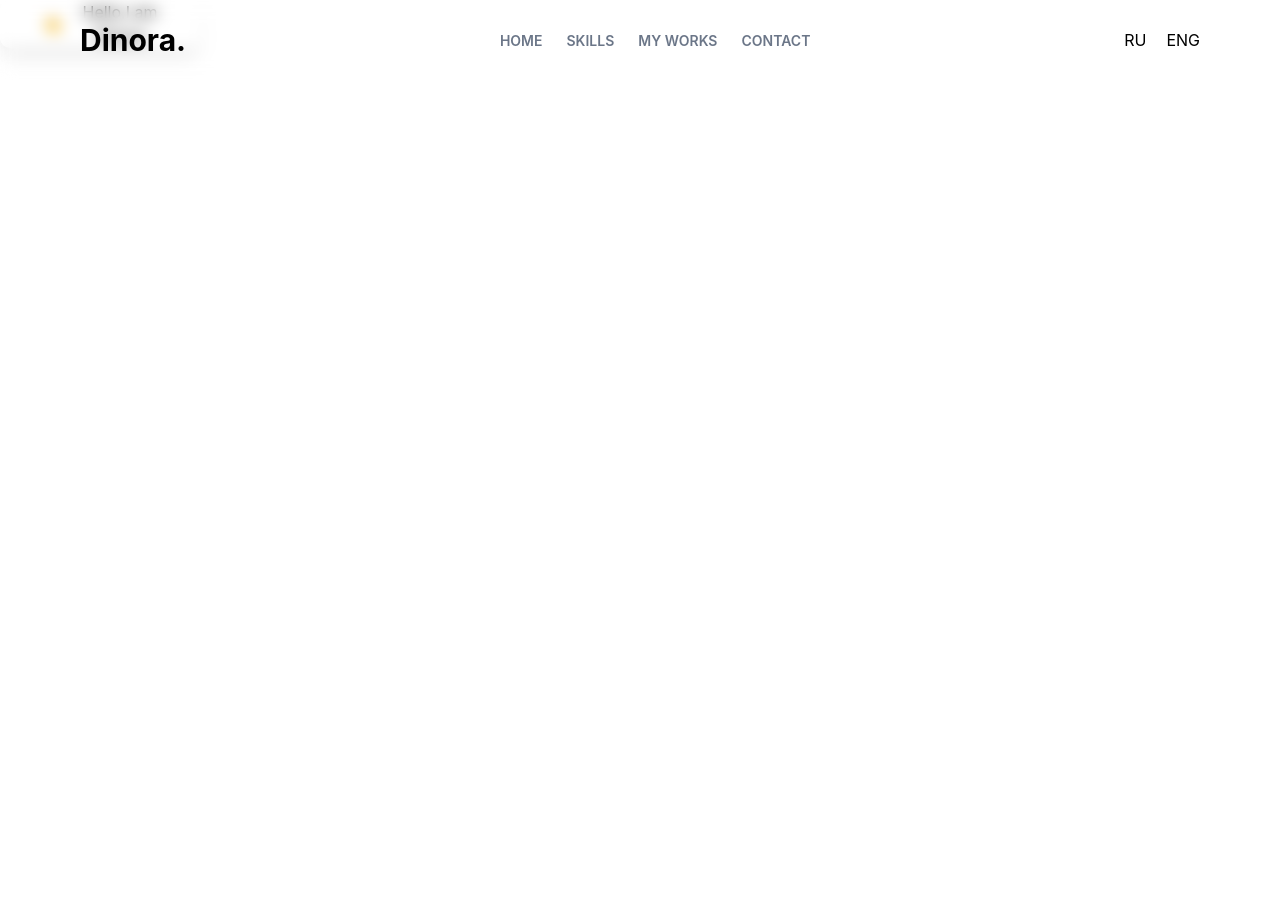
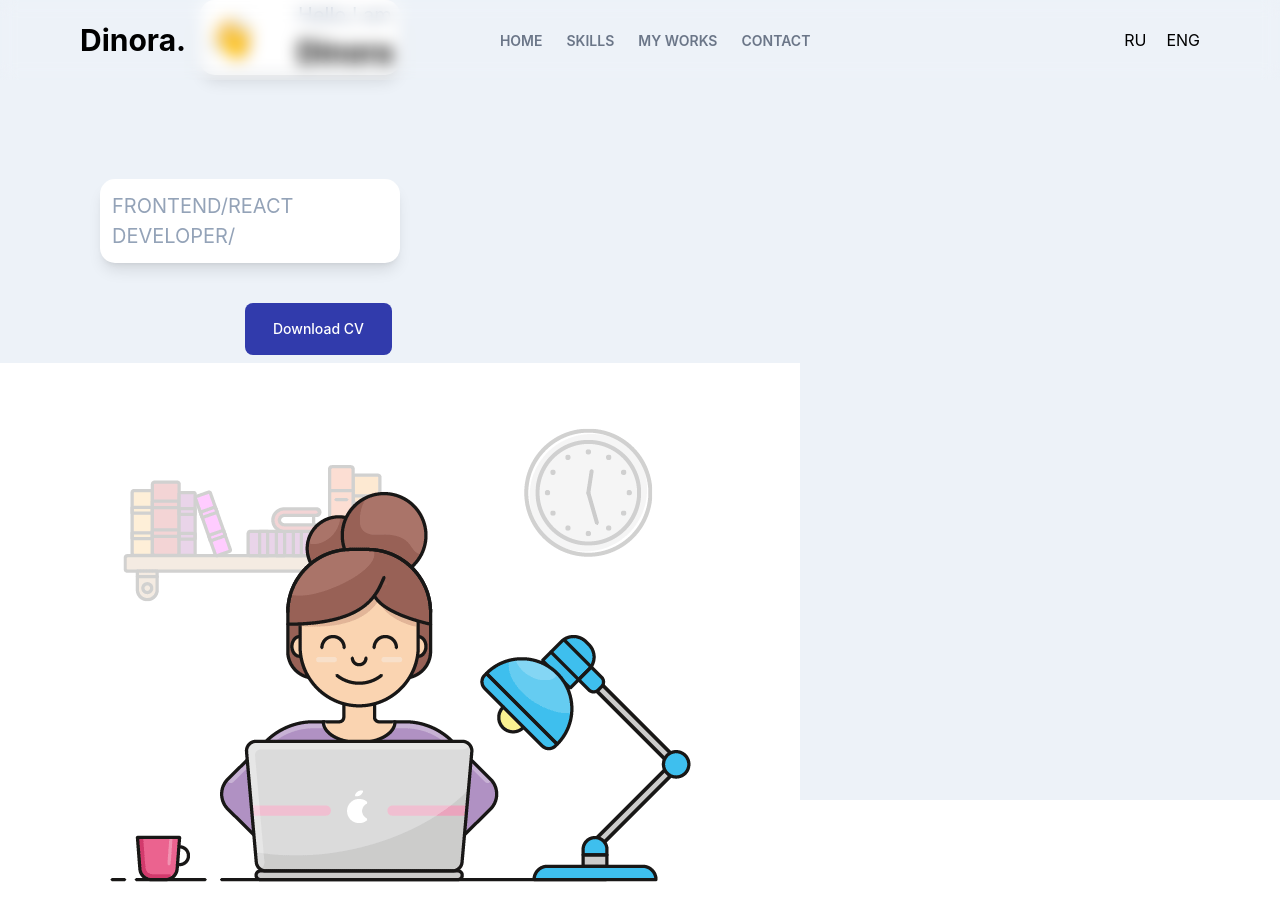
Before and after one commit to dinora2577/dimora, a React (Create React App) app: page / in a window 1280 px wide. Shown: the top 920 px of the page. Before the commit the page ends 800 px from the top, so only its background shows below. Built offline with nearby package versions, Linux system fonts and the light colour scheme.

Commit message:
navbar pre-intermidea
navbar pre-intermidea

```diff
--- a/src/components/Header.jsx
+++ b/src/components/Header.jsx
@@ -1,23 +1,29 @@
 import React from 'react'
-
+import Gif from"../assets/kk.gif"
 const Header = () => {
   return (
-    <div>
+    <div className='bg-[#EDF2F8] w-full h-[100vh] items-center'>
         {/* download cv */}
-        <div>
-          <div className='flex justify-center items-center gap-5 w-full max-w-[200px] text-center rounded-[10px] shadow-lg '>
-            <p>👋</p>
+        <div className='flex flex-col gap-6 md:gap-10 items-center  md:items-end w-full max-w-[400px]'>
+          <div className='flex justify-center items-center bg-[white] gap-10 w-full max-w-[200px] text-center rounded-[15px] shadow-lg '>
+            <p className='text-[40px]'>👋</p>
             <p className='flex flex-col'>
-                <span>Hello,I am</span>
-                <span>Dinora</span>
+                <span className='text-slate-400 text-[20px]'>Hello,I am</span>
+                <span className='font-bold text-[30px]'>Dinora</span>
             </p>
             </div>
-          <div></div>
-          <button></button>
+            <br />
+          <div className='w-full  bg-[white] max-w-[300px] p-3 text-slate-400 text-[20px] rounded-[15px] shadow-lg'>FRONTEND/REACT DEVELOPER/</div>
+          <button type="button" class="text-white bg-[#313bac] hover:bg-blue-800 focus:ring-4 focus:ring-blue-300 font-medium rounded-lg text-sm
+          px-7 py-4 me-2 mb-2 dark:bg-blue-600 dark:hover:bg-blue-700 focus:outline-none dark:focus:ring-blue-800">Download CV</button>
 
         </div>
 
-        <div></div>
+        {/* gif for developer */}
+
+        <div>
+          <img src={Gif} alt="Gif" />
+        </div>
         <div></div>
     </div>
   )
--- a/src/components/Navbar.jsx
+++ b/src/components/Navbar.jsx
@@ -3,7 +3,7 @@ import { HiMiniBars2 } from "react-icons/hi2";
 
 const Navbar = () => {
     const[toggle,setToggle] =useState(false)
-    console.log(toggle);
+
   return (
 
 
```
Also changed, not shown: src/assets/kk.gif (added).
